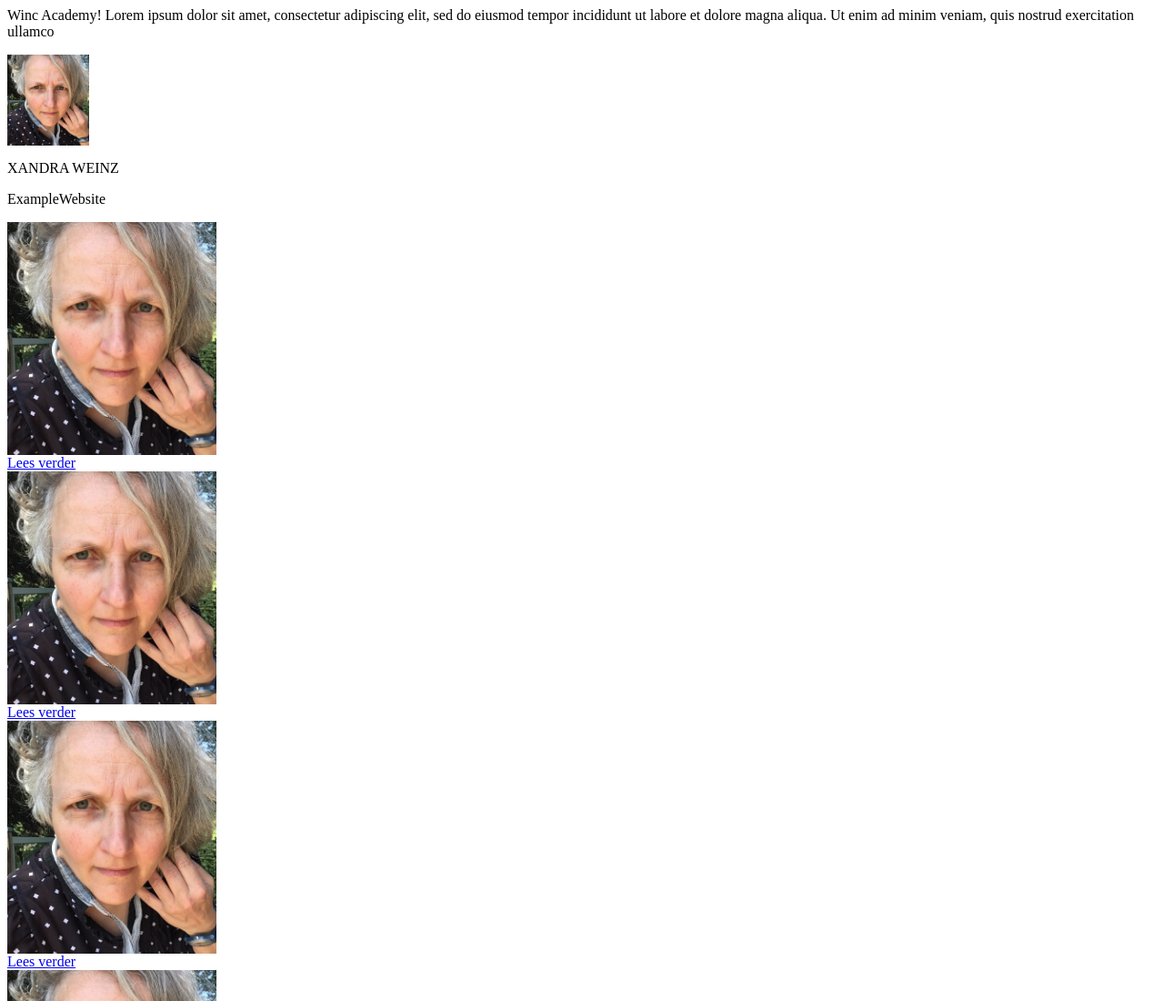
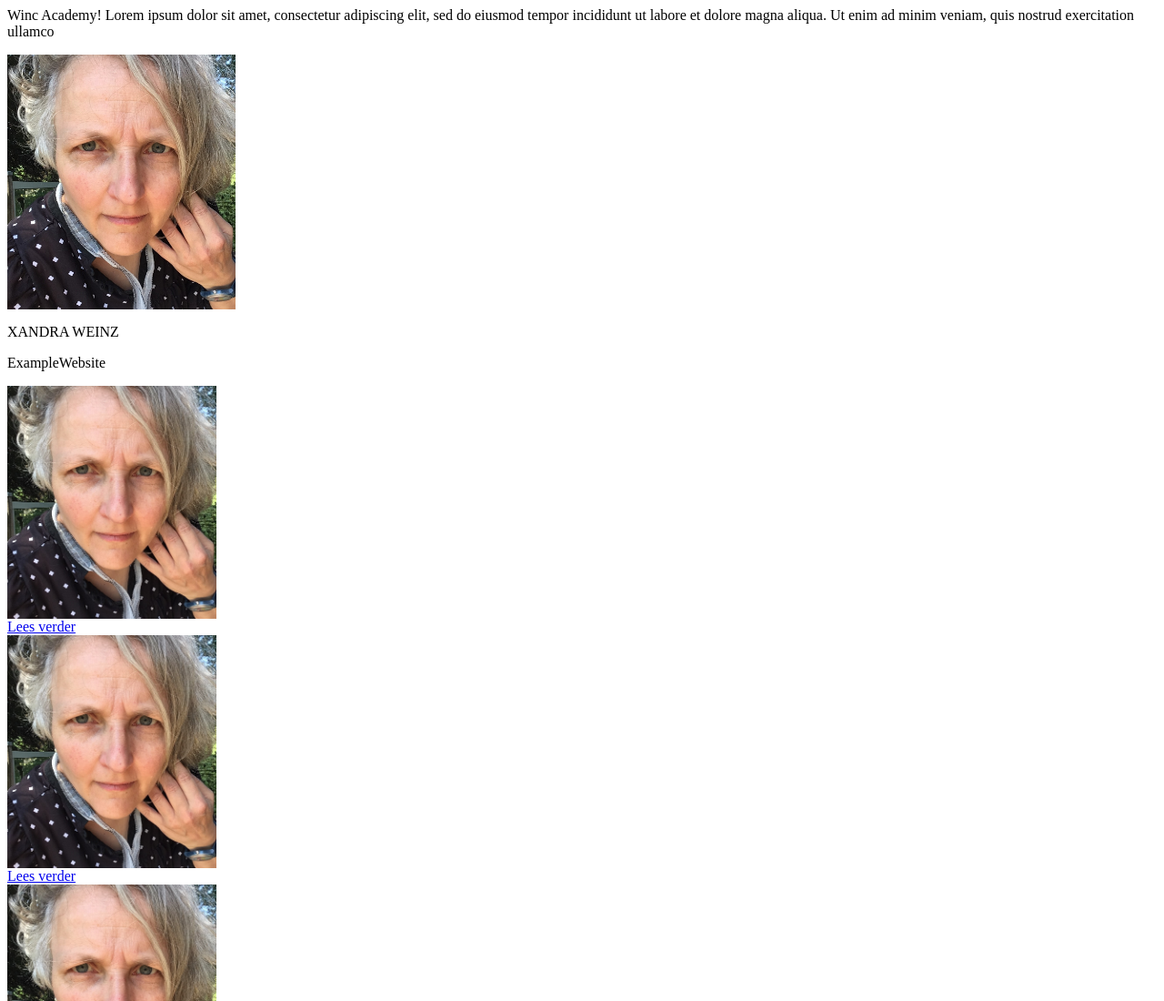
Before and after one commit to xanwei/PortfolioGrid17, a plain HTML site: page index.html in a window 1280 px wide. Shown: the top 1100 px of the page at 91% size. Drawn offline with Linux system fonts and the light colour scheme.

Commit message:
Update index.html

```diff
--- a/index.html
+++ b/index.html
@@ -14,6 +14,7 @@
     <title>Testimonial_PortfolioGrid</title>
   </head>
   <body>
+    <section>
     <div class="testimonialbox">
       <div class="testimonialcardbody">
         <header>
@@ -25,10 +26,9 @@
             </p>
           </article>
           <label
-            ><img
-              class="testimonial_img"
-              width=" "
-              height="100px"
+            ><img class="testimonial_img"
+              width=""
+              height="280px"
               src="portraetsandra.jpg"
             />
           </label>
@@ -37,11 +37,12 @@
             <p class="card-tekst2body">XANDRA WEINZ</p>
             <p class="card-tekst3body">ExampleWebsite</p>
           </article>
-          <margin-bottom></margin-bottom>
+
         </header>
 
       </div>
     </div>
+  </section>
 <div>
       <main>
         <widget>
```
